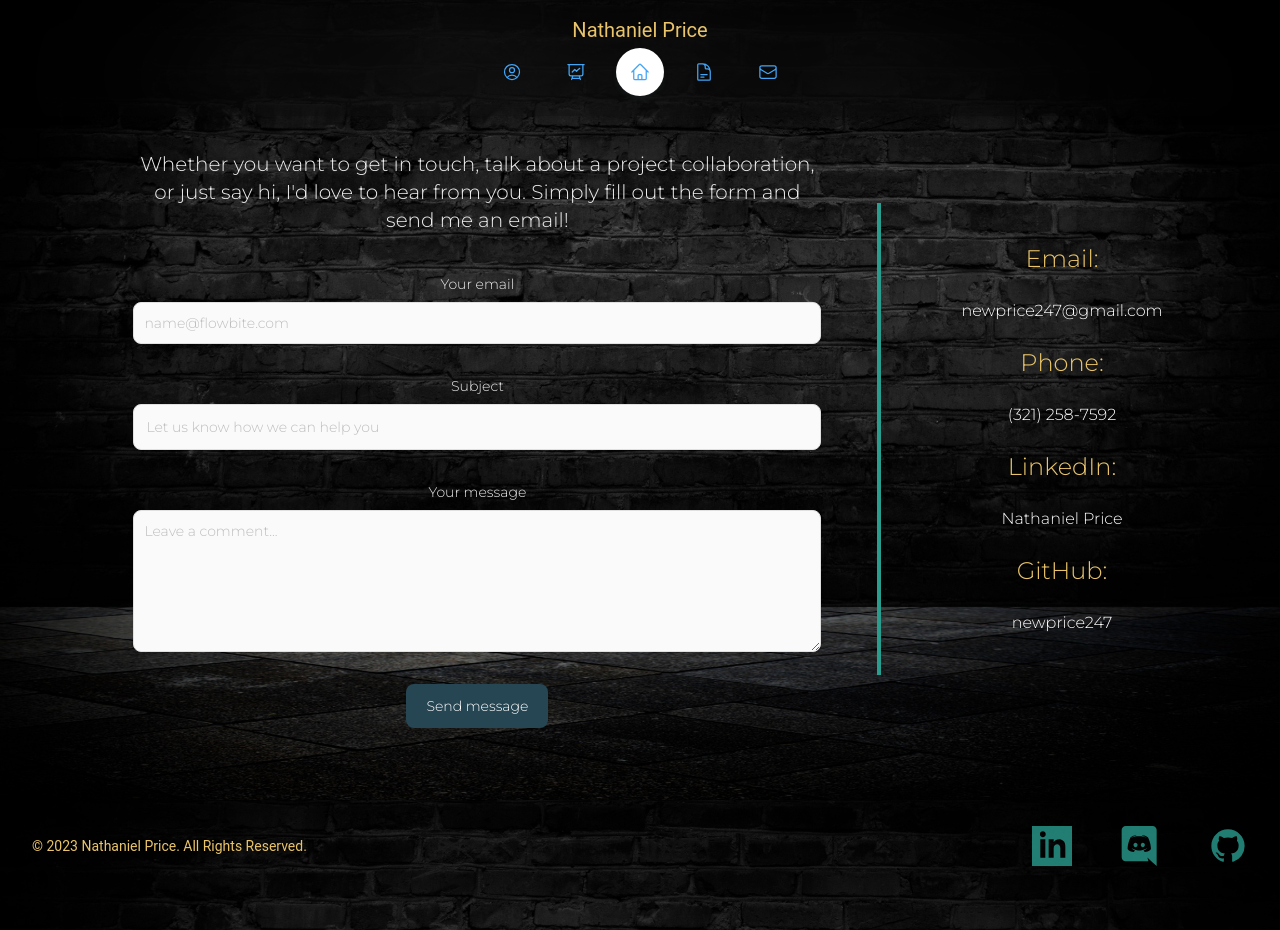
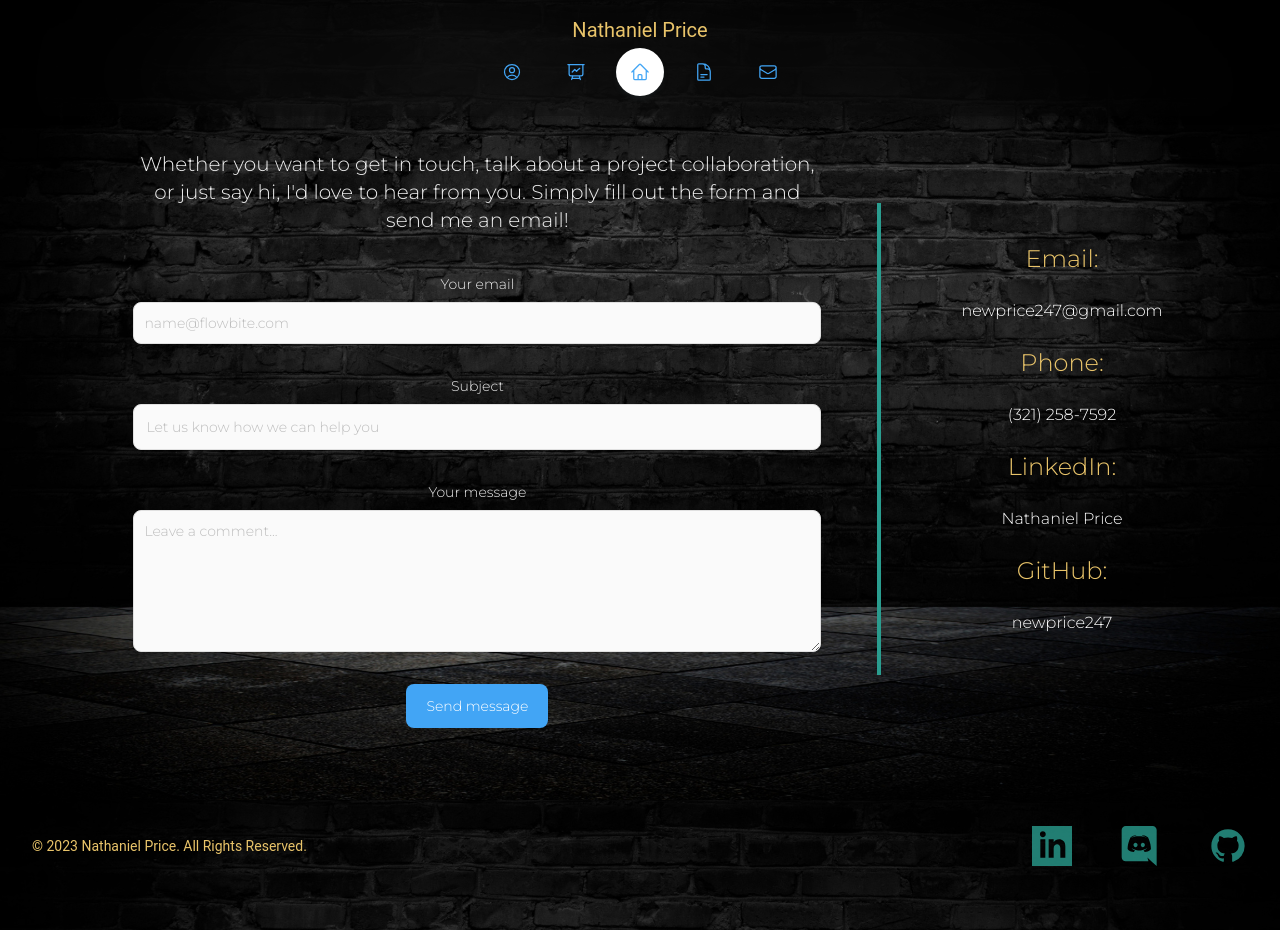
Before and after one commit to newprice247/React-Portfolio, a React (Vite) app: page /contact in a window 1280 px wide. Built offline with nearby package versions, Linux system fonts and the light colour scheme.

Commit message:
add styling to contact button

```diff
--- a/src/components/ContactPage.jsx
+++ b/src/components/ContactPage.jsx
@@ -86,7 +86,7 @@ export default function Contact() {
                         </div>
                         <button
                             type="submit"
-                            className="py-3 px-5 text-sm font-medium text-center text-white rounded-lg bg-myColor-1 sm:w-fit hover:bg-primary-800 focus:ring-4 focus:outline-none focus:ring-primary-300"
+                            className="py-3 px-5 text-sm font-medium text-center text-white rounded-lg bg-blue-400 sm:w-fit hover:bg-myColor-3 hover:text-black focus:ring-4 focus:outline-none focus:ring-primary-300"
                             disabled={state.submitting}
                         >Send message</button>
                     </form>
```
